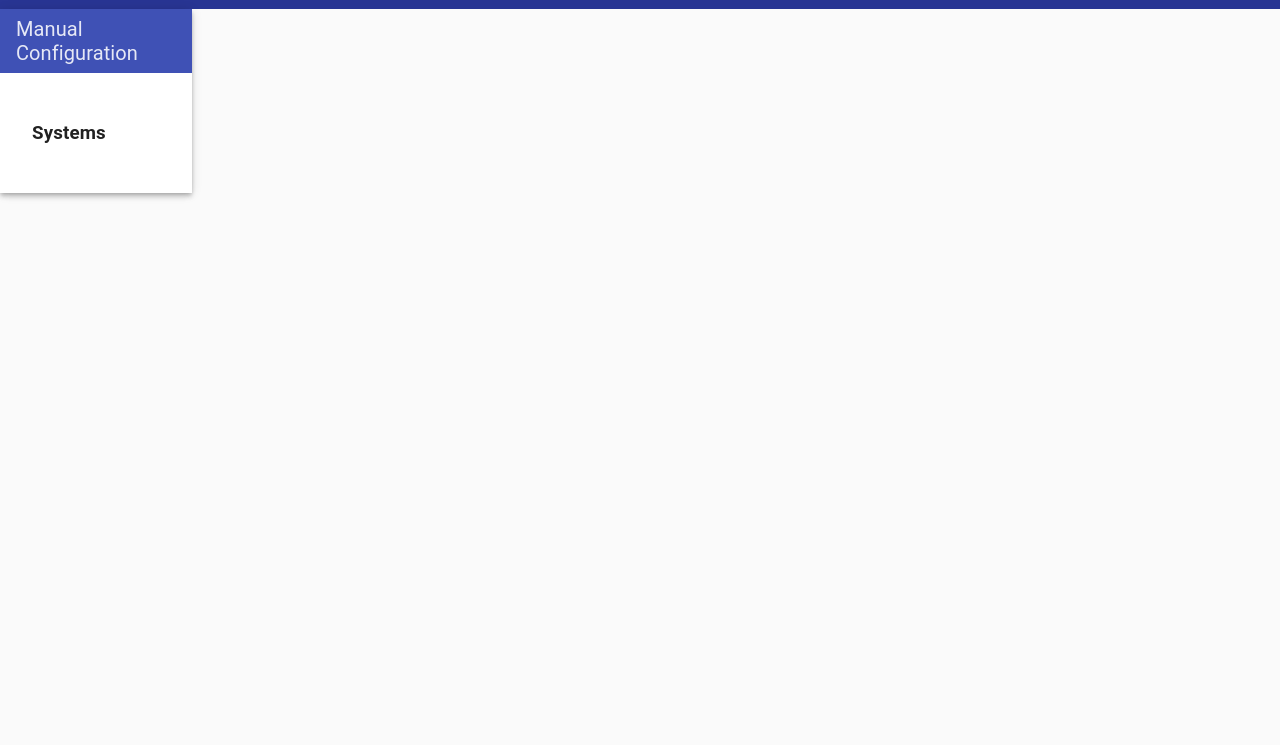
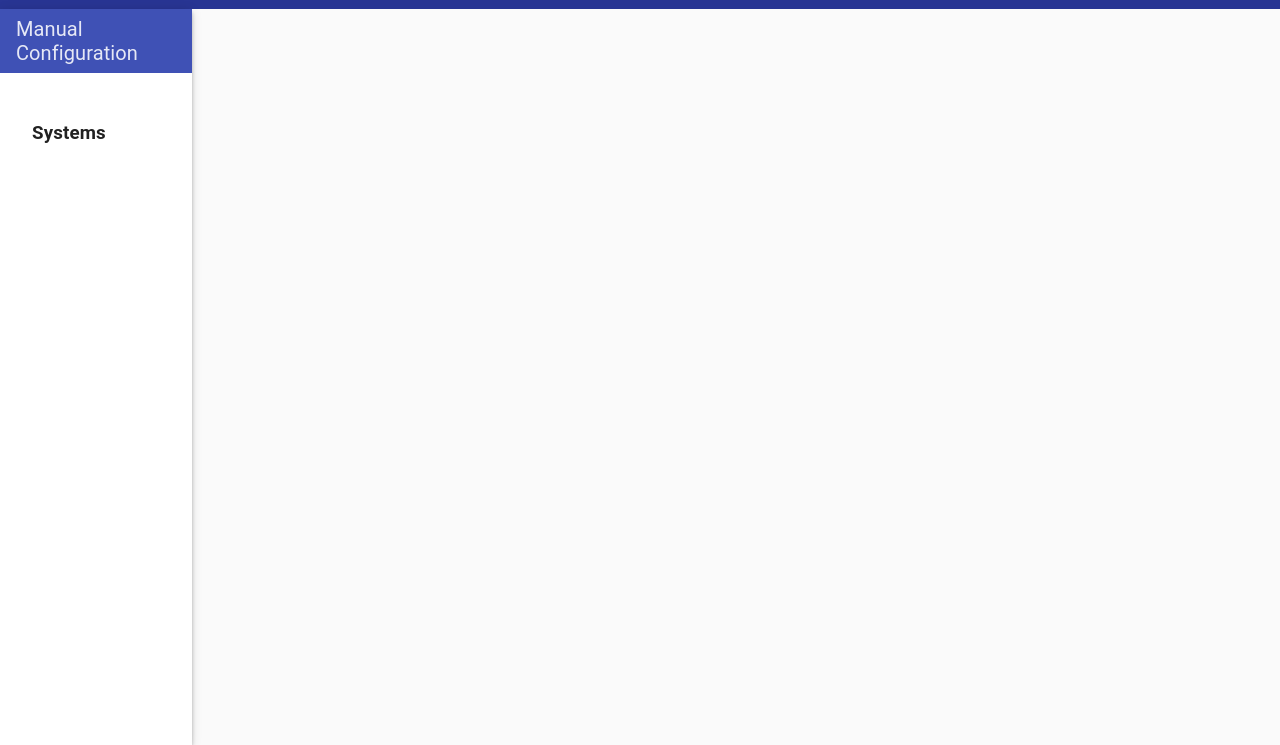
Before and after one commit to baljindersidhu/alert-setup-app, a plain HTML site: page index.html in a window 1280 px wide. Shown: the part 55-800 px from the top of the page. Drawn offline with Linux system fonts and the light colour scheme.

Commit message:
Update styles.css
fixing side-nav height issue

```diff
--- a/css/styles.css
+++ b/css/styles.css
@@ -10,3 +10,5 @@
 .padTop-8{
   padding-top: 8px;
 }
+
+md-sidenav {min-height: -webkit-calc(100vh - 64px); }
```
